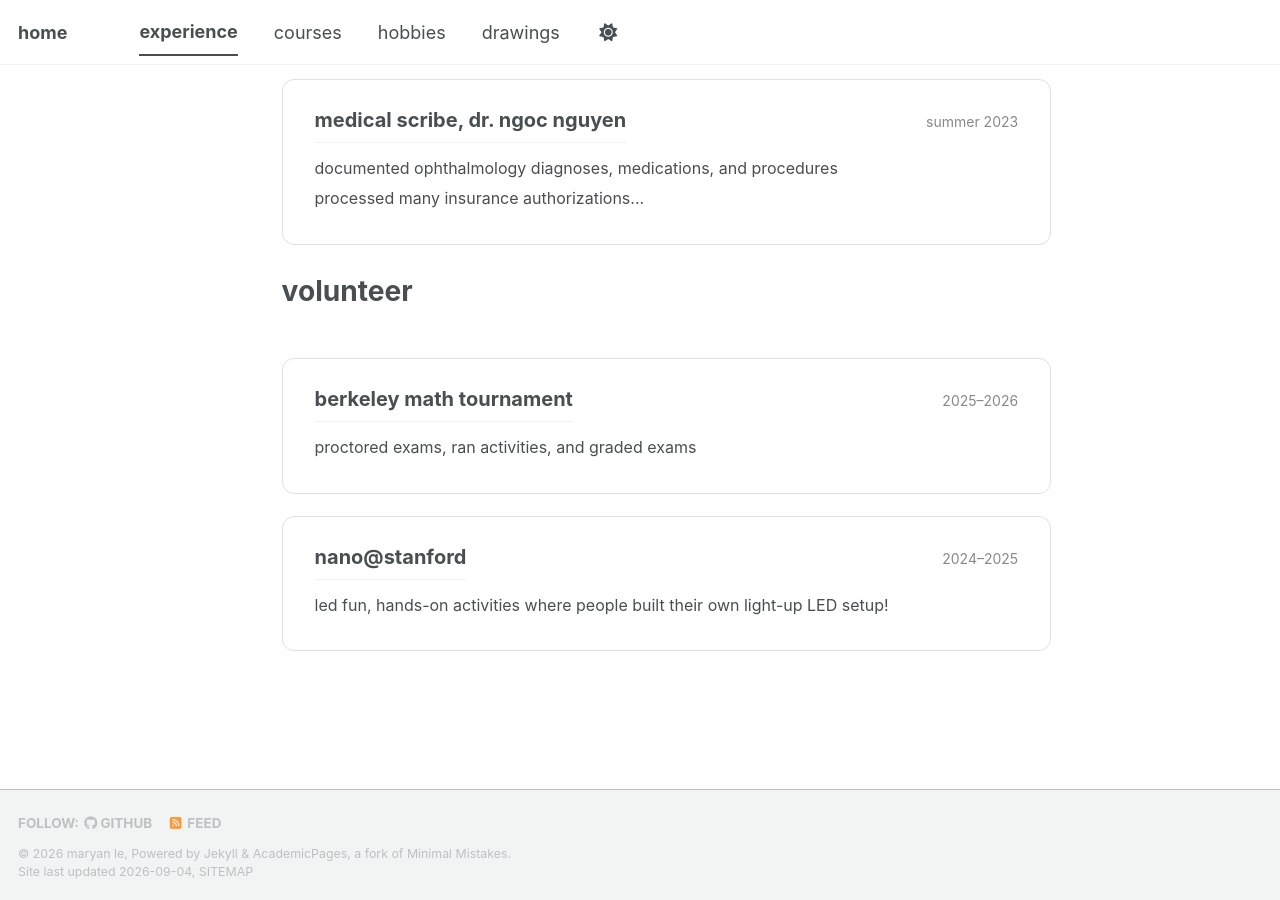
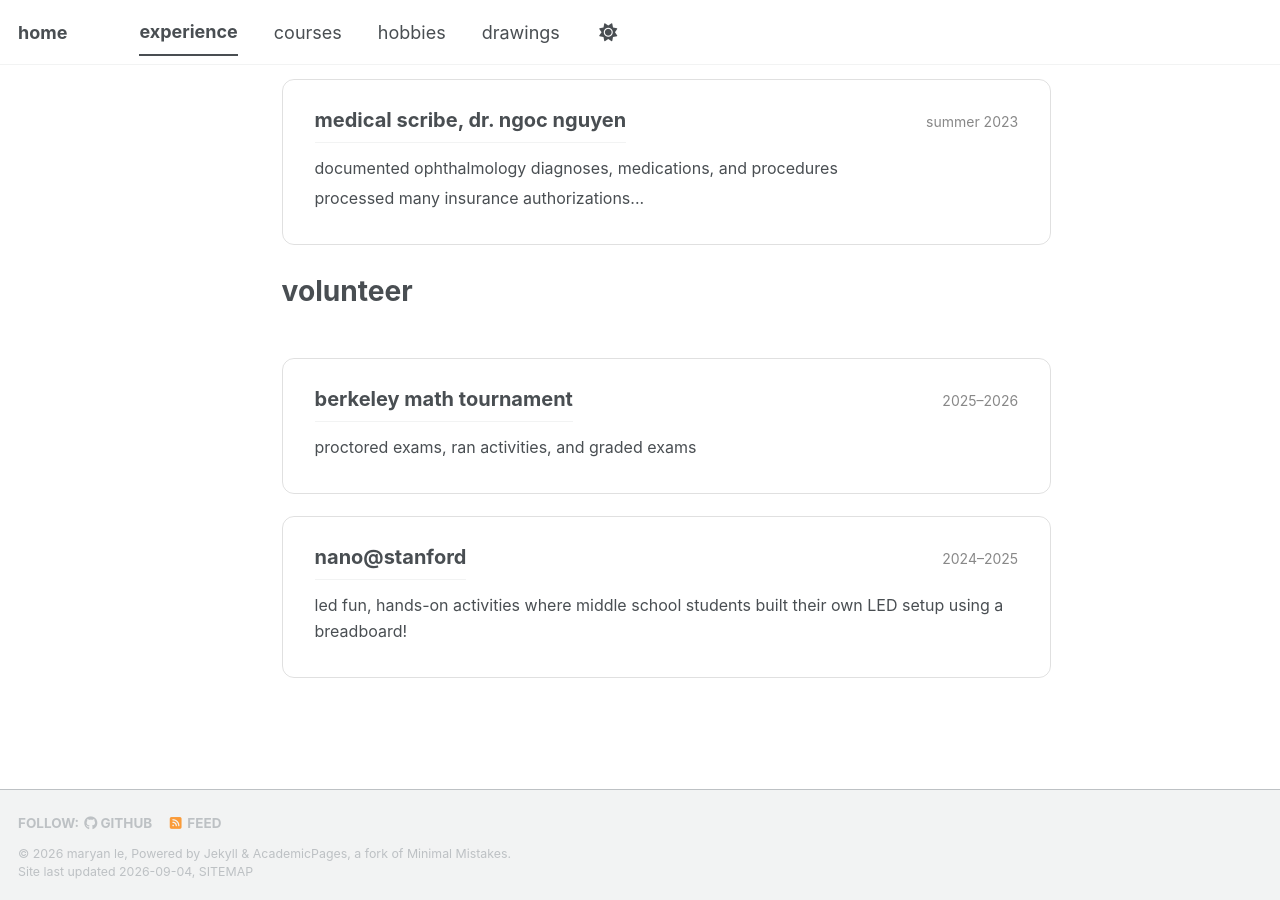
Before and after one commit to lemaryan/lemaryan.github.io, a Jekyll site: the page built from _pages/experience.html, in a window 1280 px wide and 900 px high, scrolled down 815 px. Built offline with Jekyll 4.4.1, drawn with Linux system fonts in a browser that asks for light colours; a style sheet for code colours, icons or effects is not loaded.

Commit message:
Update volunteer description for clarity

```diff
--- a/_pages/experience.html
+++ b/_pages/experience.html
@@ -293,7 +293,7 @@ author_profile: false
     </div>
 
     <div class="volunteer-description">
-      <p>led fun, hands-on activities where people built their own light-up LED setup!</p>
+      <p>led fun, hands-on activities where middle school students built their own LED setup using a breadboard!</p>
     </div>
   </div>
 
```
